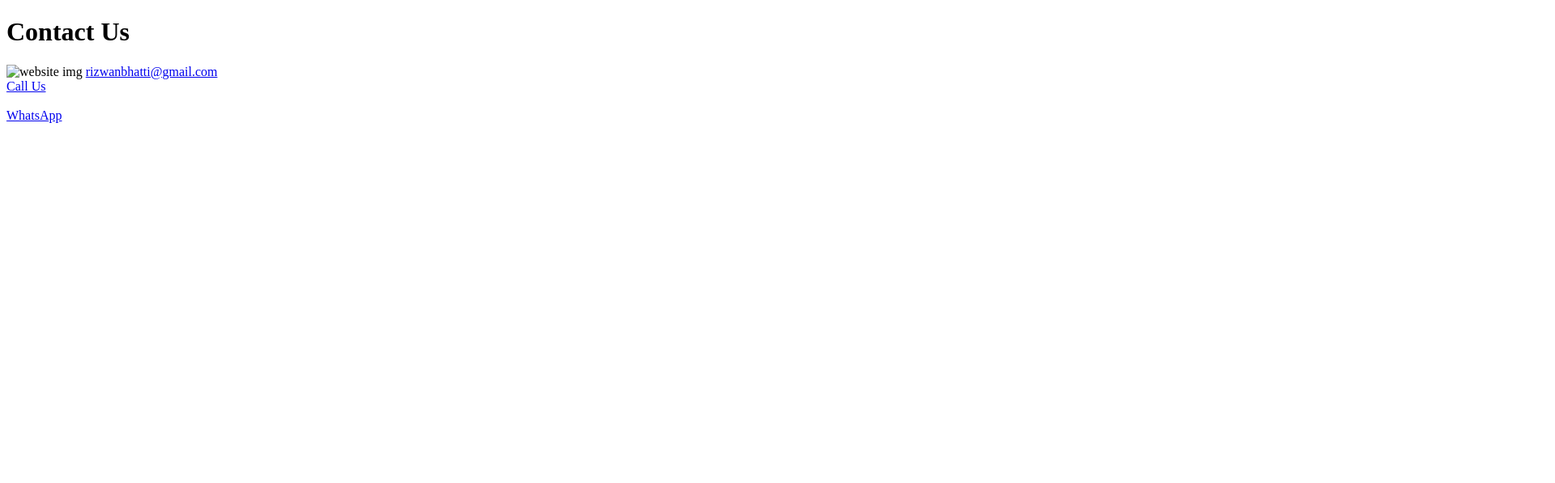
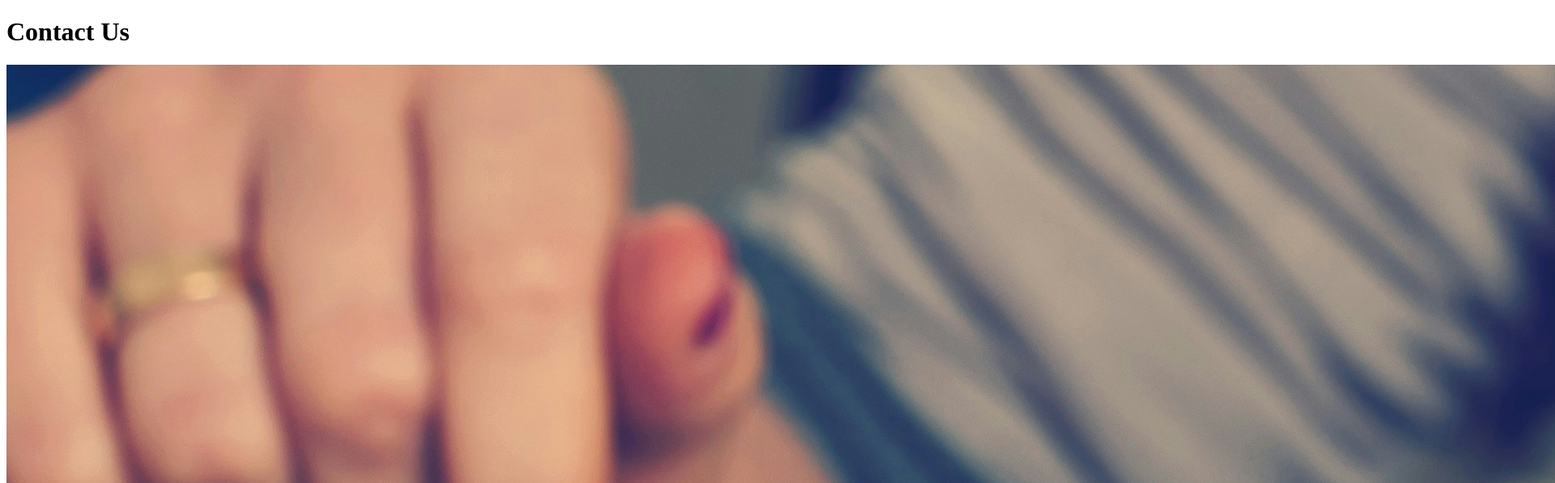
Before and after one commit to rizwanbhatti/Today, a plain HTML site: page pages/contactus.html in a window 1280 px wide. Shown: the top 597 px of the page at 81% size, 1920 px wide, since content can reach past the window. Drawn offline with Linux system fonts and the light colour scheme.

Commit message:
Update img path contactus.html

```diff
--- a/pages/contactus.html
+++ b/pages/contactus.html
@@ -8,7 +8,7 @@
 <body>
     <h1>Contact Us</h1>
 
-<img src="../img/contact" alt="website img">
+<img src="../img/contact.jpg" alt="website img">
 
     <a href="mailto:rizwanbhatti@gmail.com? &subject=Link Issue &body=mjy smj nahi aa raha hai">rizwanbhatti@gmail.com</a>
   <br>
```
